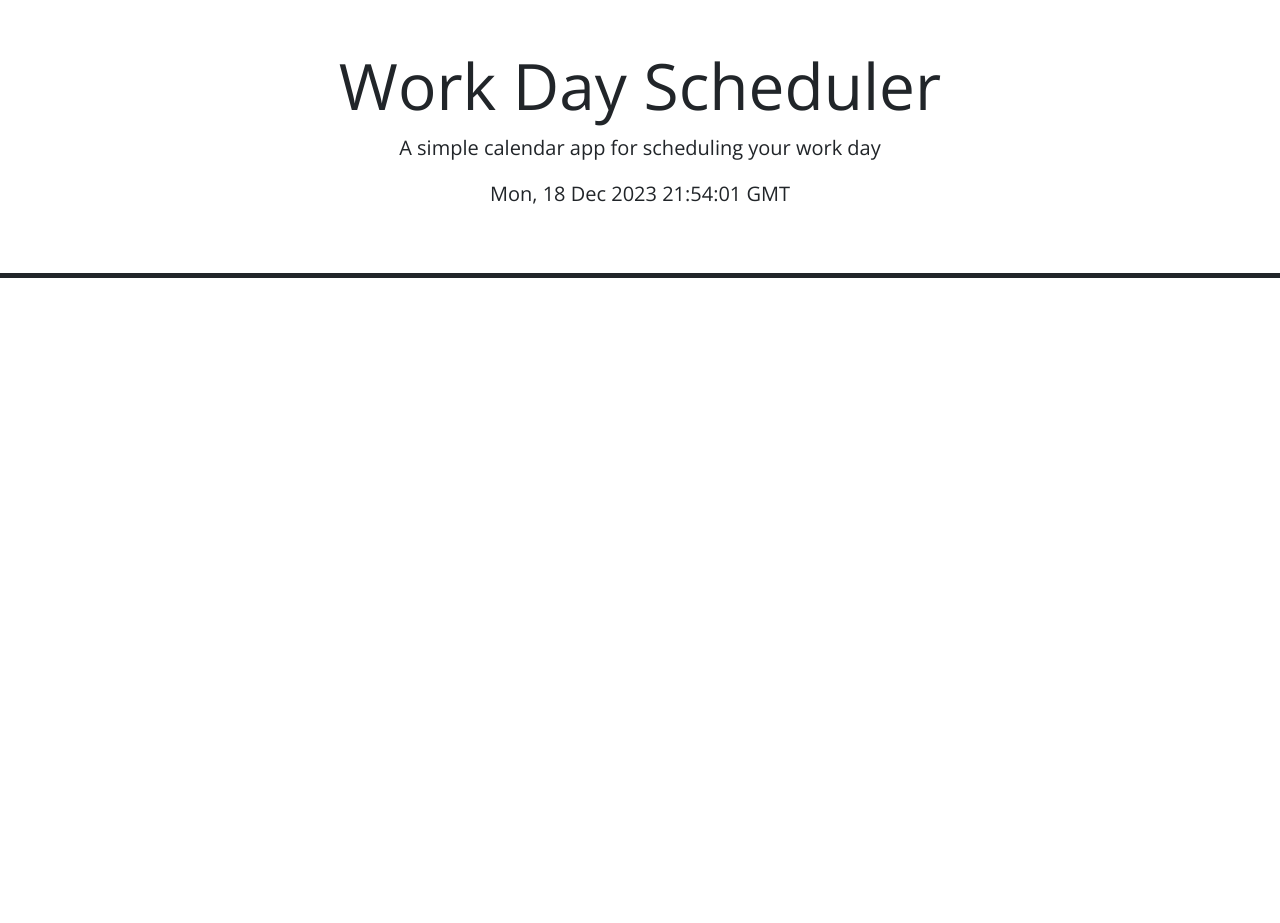
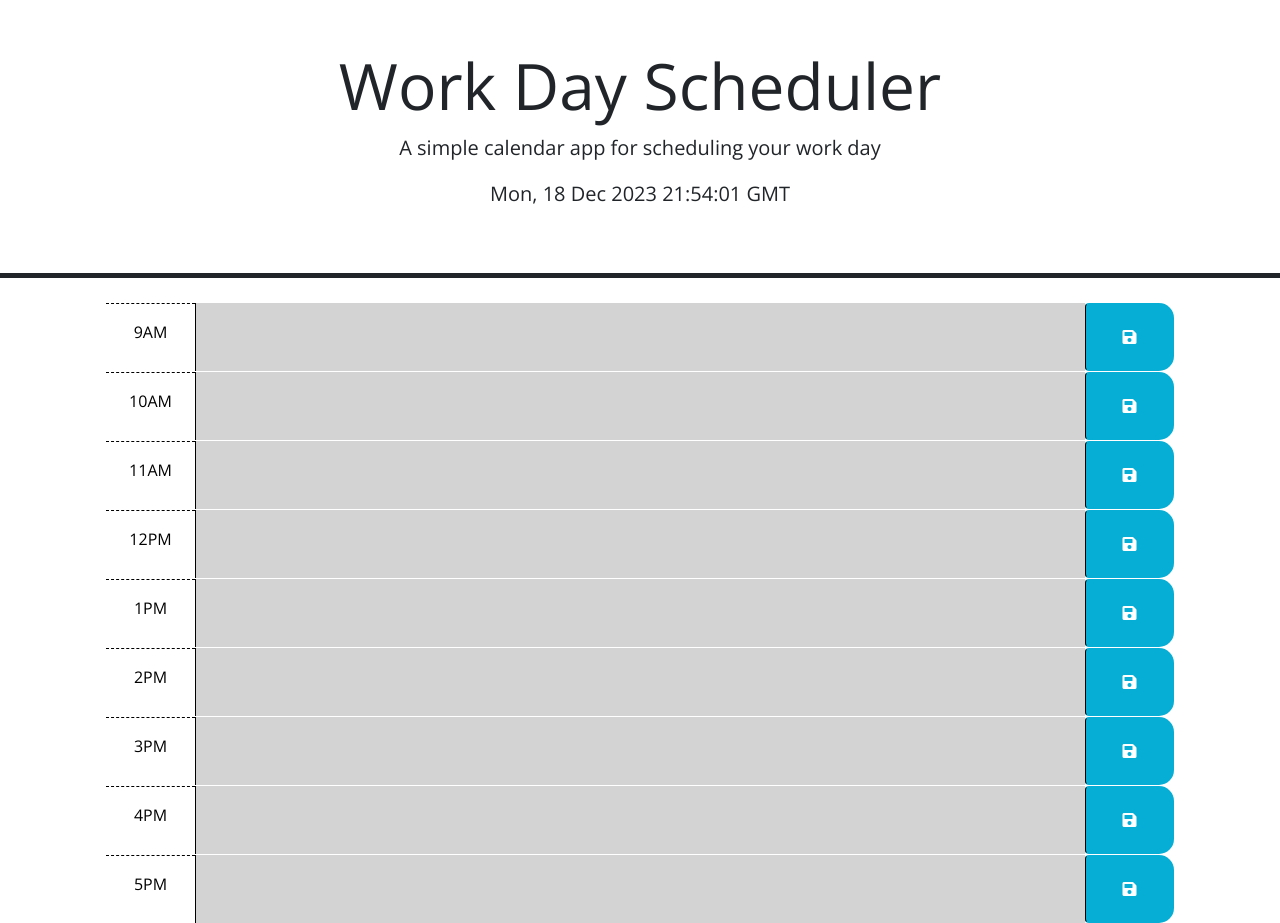
Before and after one commit to derekmedrano/work-day-scheduler, a plain HTML site: page index.html in a window 1280 px wide. Before the commit the page ends 800 px from the top, so only its background shows below. Drawn offline with nearby package versions, Linux system fonts and the light colour scheme.

Commit message:
worked w tutor to create content loop

```diff
--- a/assets/js/script.js
+++ b/assets/js/script.js
@@ -1,19 +1,60 @@
-// Wrap all code that interacts with the DOM in a call to jQuery to ensure that
-// the code isn't run until the browser has finished rendering all the elements
-// in the html.
+
 var currentDayEl = $('#currentDay');
 
 var today = dayjs();
 var todayFormat = today.format('YYYY-MM-DD');
-
-var totalHours = 9;
+var currentHour = dayjs().hour();
+var hours = ['9AM','10AM','11AM','12PM','1PM','2PM','3PM','4PM','5PM']
 
 // Displays current time in heading
 currentDayEl.text(today);
 
-  for (var i = 0; i < totalHours; i++){
+
+//loop creates a column 9 times (9 derived from average work day; 9am-5pm = 9 hours)
+  for (var i = 0; i < hours.length; i++){
+    console.log(currentHour)
+    var block = $('<div></div>');
+    block.attr('id', 'hour-' + (i + 9));
+    block.attr('class', 'row time-block');
+
+    var time = $('<div></div>');
+    time.text(hours[i]);
+    time.attr('class', 'col-2 col-md-1 hour text-center py-3');
+
+    var input = $('<textarea></textarea>');
+    input.attr('class', 'col-8 col-md-10 description past');
+
+    if (i + 9 < currentHour) {
+      input.attr('class', 'col-8 col-md-10 description past');
+    }
+
+    if (i + 9 === currentHour) {
+      input.attr('class', 'col-8 col-md-10 description present');
+    }
+
+    if (i + 9 > currentHour) {
+      input.attr('class', 'col-8 col-md-10 description future');
+    }
+
+
+
+    var saveBtn = $('<button></button>');
+    saveBtn.attr('class', 'btn saveBtn col-2 col-md-1');
+
+    var saveIcon = $('<i></i>');
+    saveIcon.attr('class', 'fas fa-save');
+
+
+    saveBtn.append(saveIcon);
+
+    block.append(time);
+    block.append(input);
+    block.append(saveBtn);
+
+    $('#main').append(block);
 
   }
+
 
 
 
--- a/index.html
+++ b/index.html
@@ -28,7 +28,7 @@
       <p class="lead">A simple calendar app for scheduling your work day</p>
       <p id="currentDay" class="lead"></p>
     </header>
-    <div class="container-lg px-5">
+    <div class="container-lg px-5" id="main">
       <!-- Use class for "past", "present", and "future" to apply styles to the
         time-block divs accordingly. The javascript will need to do this by
         adding/removing these classes on each div by comparing the hour in the
@@ -67,8 +67,8 @@
         <textarea class="col-8 col-md-10 description" rows="3"> </textarea>
         <button class="btn saveBtn col-2 col-md-1" aria-label="save">
           <i class="fas fa-save" aria-hidden="true"></i>
-        </button>
-      </div> -->
+        </button> -->
+      </div>
 
 
 
```
